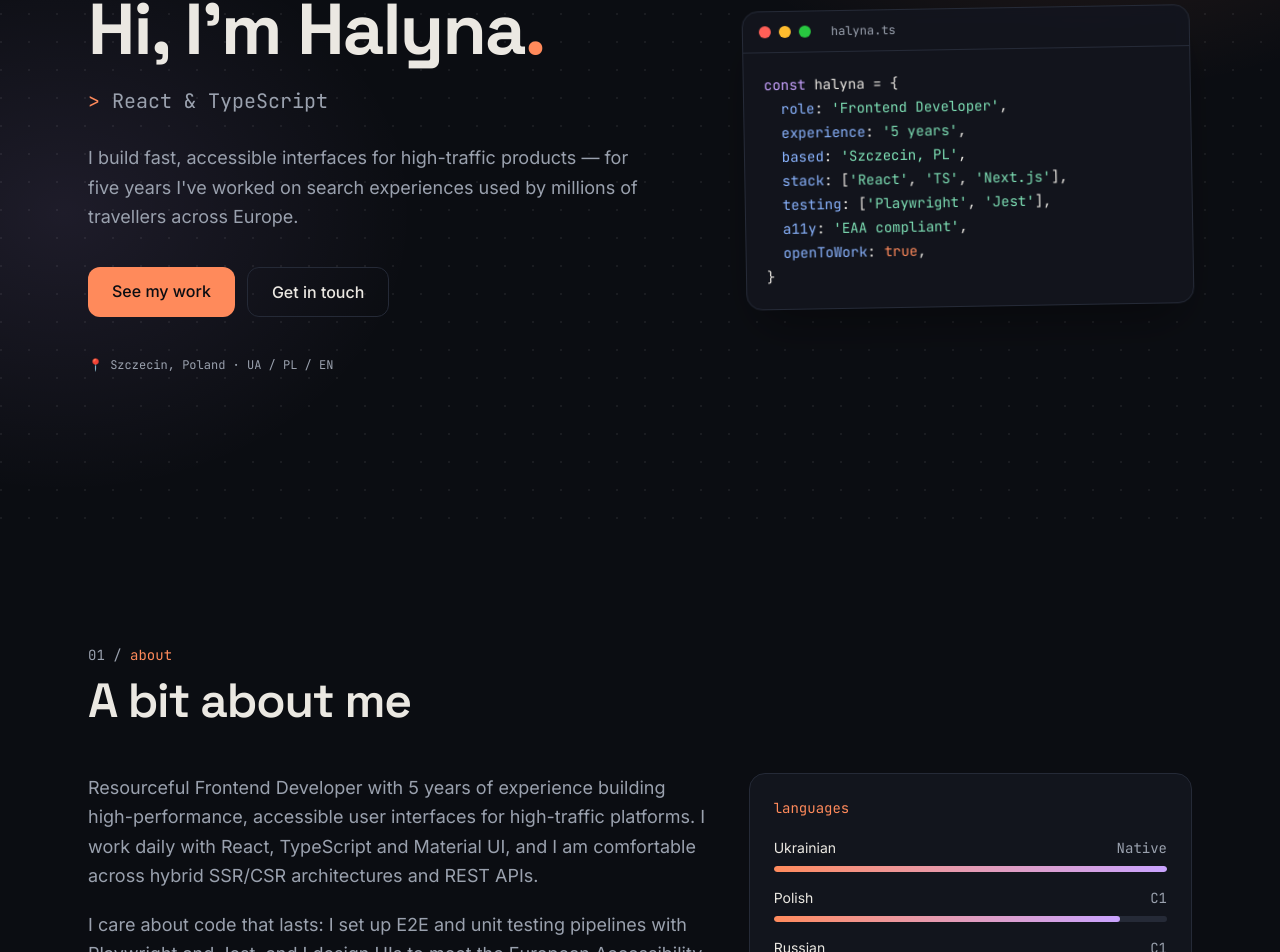
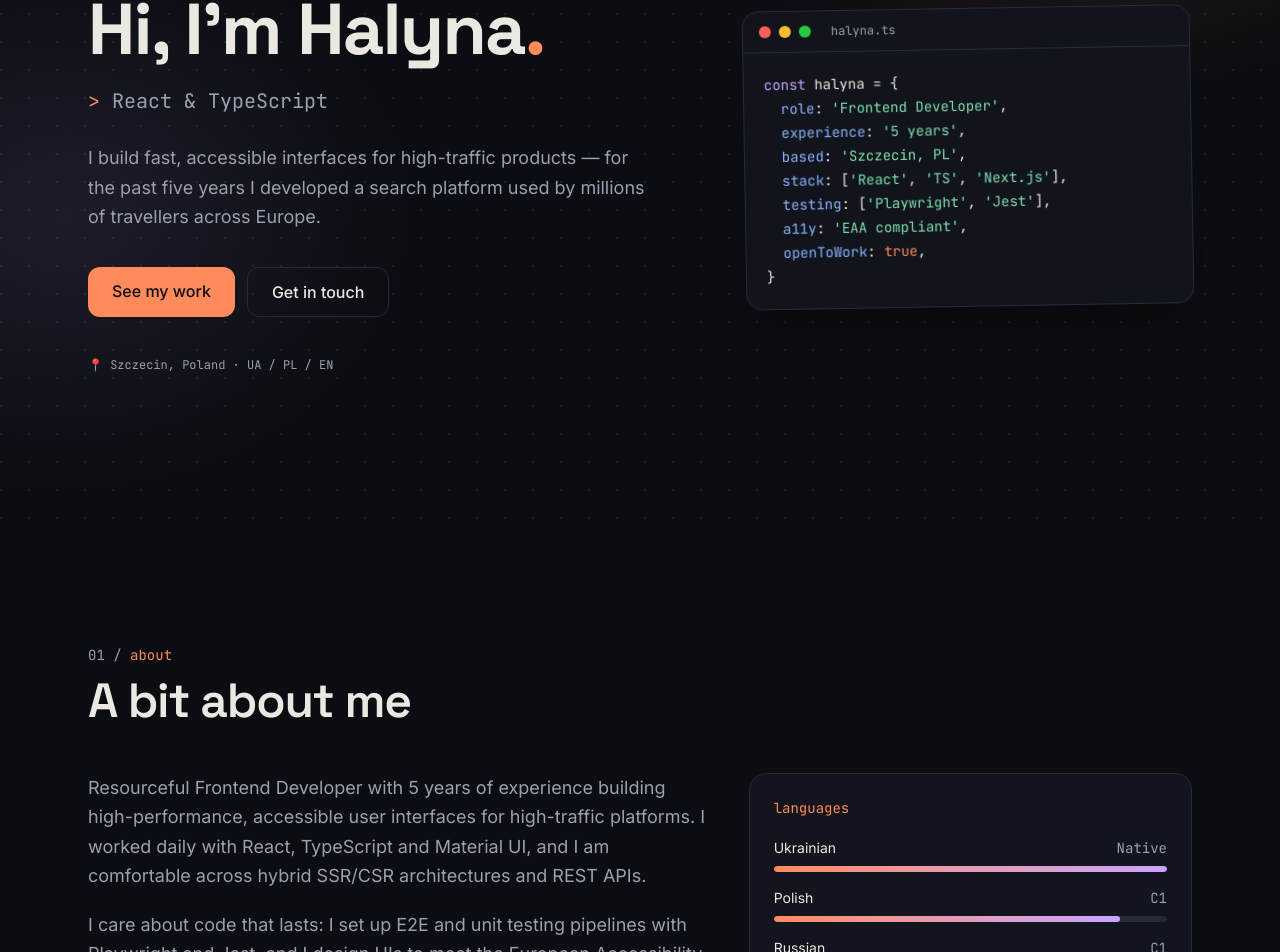
Before and after one commit to Halyna30/portfolio, a React (Vite) app: page / in a window 1280 px wide. Shown: the part 267-1219 px from the top of the page. Built offline with nearby package versions, Linux system fonts and the light colour scheme.

Commit message:
Use past tense for previous role

```diff
--- a/src/data.ts
+++ b/src/data.ts
@@ -93,7 +93,7 @@ const en: Content = {
     firstName: 'Halyna',
     roles: ['Frontend Developer', 'React & TypeScript', 'Accessibility advocate', 'SSR / CSR architect'],
     tagline:
-      "I build fast, accessible interfaces for high-traffic products — for five years I've worked on search experiences used by millions of travellers across Europe.",
+      "I build fast, accessible interfaces for high-traffic products — for the past five years I developed a search platform used by millions of travellers across Europe.",
     ctaWork: 'See my work',
     ctaContact: 'Get in touch',
     location: 'Szczecin, Poland',
@@ -101,7 +101,7 @@ const en: Content = {
   about: {
     title: 'A bit about me',
     paragraphs: [
-      'Resourceful Frontend Developer with 5 years of experience building high-performance, accessible user interfaces for high-traffic platforms. I work daily with React, TypeScript and Material UI, and I am comfortable across hybrid SSR/CSR architectures and REST APIs.',
+      'Resourceful Frontend Developer with 5 years of experience building high-performance, accessible user interfaces for high-traffic platforms. I worked daily with React, TypeScript and Material UI, and I am comfortable across hybrid SSR/CSR architectures and REST APIs.',
       'I care about code that lasts: I set up E2E and unit testing pipelines with Playwright and Jest, and I design UIs to meet the European Accessibility Act. I also use AI tools like GitHub Copilot and Claude to speed up prototyping, debugging and everyday development.',
       'Before tech I worked in finance and tendering — which taught me precision, deadlines and how to talk to the business side of a product.',
     ],
@@ -215,7 +215,7 @@ const pl: Content = {
     firstName: 'Halyna',
     roles: ['Frontend Developer', 'React & TypeScript', 'Dostępność (a11y)', 'Architektura SSR / CSR'],
     tagline:
-      'Tworzę szybkie i dostępne interfejsy dla produktów o dużym ruchu — od pięciu lat pracuję nad wyszukiwarkami, z których korzystają miliony podróżnych w całej Europie.',
+      'Tworzę szybkie i dostępne interfejsy dla produktów o dużym ruchu — przez ostatnie pięć lat rozwijałam wyszukiwarkę, z której korzystają miliony podróżnych w całej Europie.',
     ctaWork: 'Zobacz projekty',
     ctaContact: 'Napisz do mnie',
     location: 'Szczecin, Polska',
@@ -223,7 +223,7 @@ const pl: Content = {
   about: {
     title: 'Kilka słów o mnie',
     paragraphs: [
-      'Jestem Frontend Developerką z 5-letnim doświadczeniem w tworzeniu wydajnych i dostępnych interfejsów dla platform o dużym ruchu. Na co dzień pracuję z React, TypeScript i Material UI, swobodnie poruszam się w hybrydowych architekturach SSR/CSR i integracjach z REST API.',
+      'Jestem Frontend Developerką z 5-letnim doświadczeniem w tworzeniu wydajnych i dostępnych interfejsów dla platform o dużym ruchu. Na co dzień pracowałam z React, TypeScript i Material UI, swobodnie poruszam się w hybrydowych architekturach SSR/CSR i integracjach z REST API.',
       'Dbam o kod, który przetrwa: buduję pipeline’y testów E2E i jednostkowych w Playwright i Jest, a interfejsy projektuję zgodnie z Europejskim Aktem o Dostępności (EAA). Korzystam też z narzędzi AI, takich jak GitHub Copilot i Claude, żeby szybciej prototypować, debugować i rozwijać kod.',
       'Zanim weszłam do IT, pracowałam w finansach i przetargach — to nauczyło mnie precyzji, dotrzymywania terminów i rozmowy z biznesową stroną produktu.',
     ],
@@ -337,7 +337,7 @@ const uk: Content = {
     firstName: 'Галина',
     roles: ['Frontend-розробниця', 'React & TypeScript', 'Доступність (a11y)', 'Архітектура SSR / CSR'],
     tagline:
-      'Створюю швидкі та доступні інтерфейси для високонавантажених продуктів — п’ять років працюю над пошуком, яким користуються мільйони мандрівників по всій Європі.',
+      'Створюю швидкі та доступні інтерфейси для високонавантажених продуктів — останні п’ять років я розвивала пошук, яким користуються мільйони мандрівників по всій Європі.',
     ctaWork: 'Мої проєкти',
     ctaContact: 'Зв’язатися',
     location: 'Щецин, Польща',
@@ -345,7 +345,7 @@ const uk: Content = {
   about: {
     title: 'Трохи про мене',
     paragraphs: [
-      'Я Frontend-розробниця з 5-річним досвідом створення продуктивних і доступних інтерфейсів для високонавантажених платформ. Щодня працюю з React, TypeScript і Material UI, впевнено орієнтуюся в гібридних архітектурах SSR/CSR та інтеграціях із REST API.',
+      'Я Frontend-розробниця з 5-річним досвідом створення продуктивних і доступних інтерфейсів для високонавантажених платформ. Щодня працювала з React, TypeScript і Material UI, впевнено орієнтуюся в гібридних архітектурах SSR/CSR та інтеграціях із REST API.',
       'Дбаю про код, який живе довго: налаштовую пайплайни E2E- та юніт-тестів на Playwright і Jest, а інтерфейси проєктую відповідно до Європейського акта про доступність (EAA). Також використовую AI-інструменти — GitHub Copilot і Claude, — щоб швидше прототипувати, налагоджувати й розробляти.',
       'До IT я працювала у фінансах і тендерах — це навчило мене точності, дотримання дедлайнів і вміння говорити мовою бізнесу.',
     ],
```
